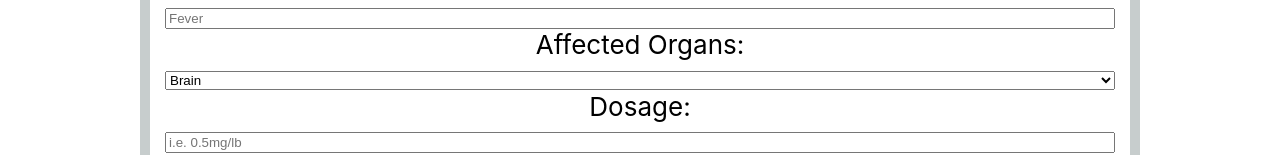
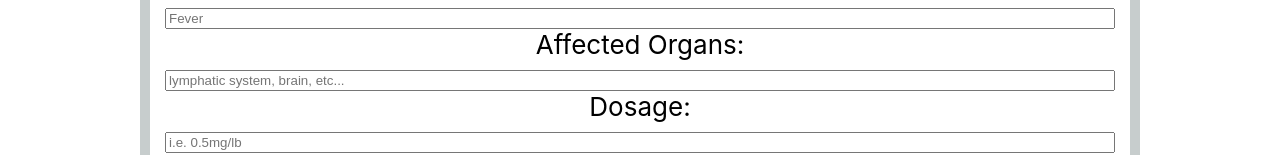
Before and after one commit to tysonlind/Remedy_App, a React (Create React App) app in the folder src/client/: page /add-remedy in a window 1280 px wide. Shown: the part 386-541 px from the top of the page. Built offline with nearby package versions, Linux system fonts and the light colour scheme.

Commit message:
reverted select to text input so multiple organs can be selected -- will later convert this to checkbox values

```diff
--- a/src/client/src/pages/AddRemedyPage.jsx
+++ b/src/client/src/pages/AddRemedyPage.jsx
@@ -13,7 +13,6 @@ export default function AddRemedyPage(props) {
   const [dosage, setDosage] = useState("");
   //Posts to remedies.Description
   const [description, setDescription] = useState("");
-  console.log(affectedOrgans);
 
   //Object container to formats the POST data for easy readability and testability that it's receiving the correct variables
   const postData = {
@@ -92,7 +91,8 @@ export default function AddRemedyPage(props) {
             <label htmlFor="affectedOrgans">Affected Organs:</label>
           </div>
           <div>
-            <select
+            <input
+              type="text"
               placeholder="lymphatic system, brain, etc..."
               name="affectedOrgans"
               id="affectedOrgans"
@@ -100,15 +100,7 @@ export default function AddRemedyPage(props) {
               onChange={(event) => {
                 setAffectedOrgans(event.target.value);
               }}
-            >
-              <option value="brain">Brain</option>
-              <option value="heart">Heart</option>
-              <option value="liver">Liver</option>
-              <option value="kidneys">Kidneys</option>
-              <option value="lungs">Lung</option>
-              <option value="intestines">Intestines</option>
-              <option value="lymphnodes">Lymph Nodes</option>
-              </select>
+            />
           </div>
         </div>
         <div>
--- a/src/client/src/styles/global.css
+++ b/src/client/src/styles/global.css
@@ -391,6 +391,3 @@ h3 {
   padding-top: 0;
   padding-bottom: 10px;
 }
-select {
-  width: 100%;
-}
```
